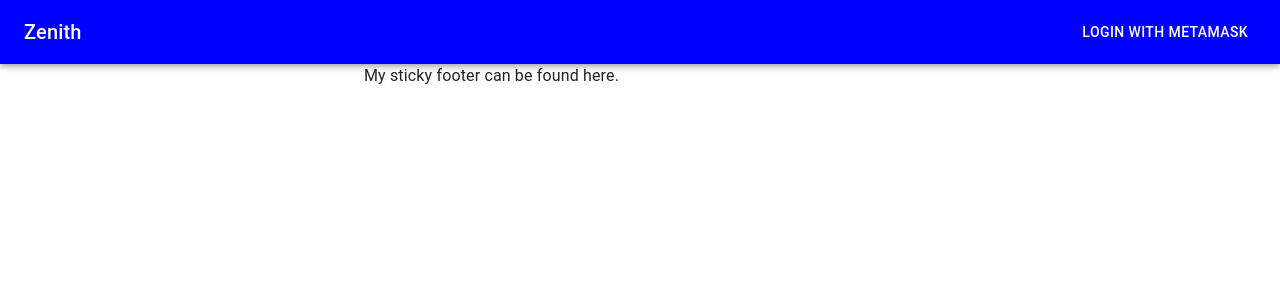
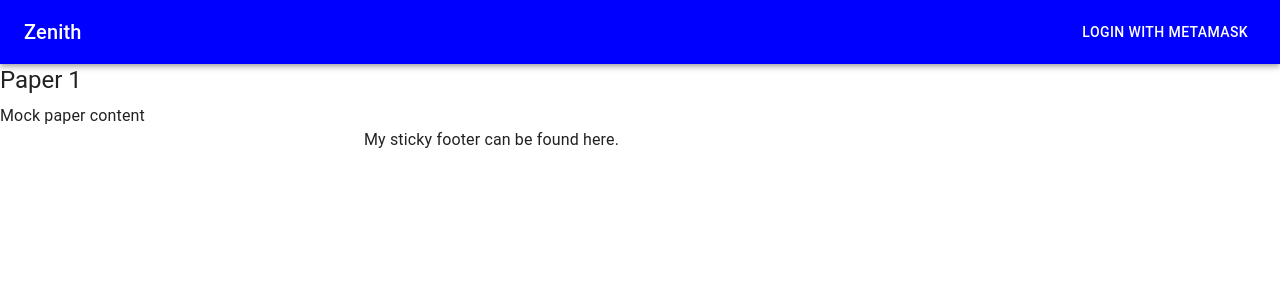
Before and after one commit to rodriguesnavil/zenith, a React (Create React App) app in the folder frontend/: page /read/1 in a window 1280 px wide. Shown: the top 300 px of the page. Built offline with nearby package versions, Linux system fonts and the light colour scheme.

Commit message:
fix: Update routes

```diff
--- a/frontend/src/Routes.js
+++ b/frontend/src/Routes.js
@@ -4,6 +4,9 @@ import Layout from './components/layout/Layout';
 import Homepage from './components/home/Homepage';
 import Login from './components/auth/Login';
 import RoleSelect from './components/auth/RoleSelect';
+import Dashboard from './components/dashboard/Dashboard';
+import PurchasePaper from './components/purchase/PurchasePaper';
+import Reader from './components/purchase/Reader';
 
 const AppRoutes = () => {
   return (
@@ -13,6 +16,9 @@ const AppRoutes = () => {
           <Route path="/" element={<Homepage />} />
           <Route path="/login" element={<Login />} />
           <Route path="/role-select" element={<RoleSelect />} />
+          <Route path="/dashboard" element={<Dashboard />} />
+          <Route path="/purchase" element={<PurchasePaper />} />
+          <Route path="/read/:paperId" element={<Reader />} />
         </Routes>
       </Layout>
     </Router>
```
